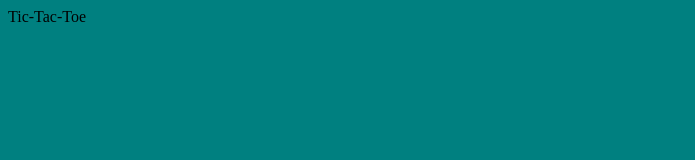
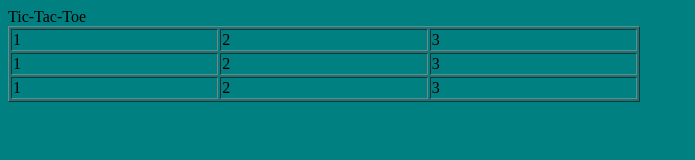
Before and after one commit to BeaueRogers/tic-tac-toe, a plain HTML site: page index.html in a window 1280 px wide. Shown: the whole page, without its empty margins (0-695 px from the left). Drawn offline with Linux system fonts and the light colour scheme.

Commit message:
third commit Id on table

```diff
--- a/index.html
+++ b/index.html
@@ -3,6 +3,22 @@
     <link rel="stylesheet" type="text/css" href="main.css">
     </header>
     <body>
+    <table border="1" style="width:50%">
+      <tr>
+        <td id="0,0">1</td>
+        <td id="0,1">2</td>
+        <td id="0,2">3</td>
+      </tr>
+      <tr>
+        <td id="1,0">1</td>
+        <td id="1,1">2</td>
+        <td id="1,2">3</td>
+      <tr>
+        <td id="2,0">1</td>
+        <td id="2,1">2</td>
+        <td id="2,2">3</td>
+      </tr>
+    </table>
     </body>
     <footer>
     <script src="main.js"></script>
```
